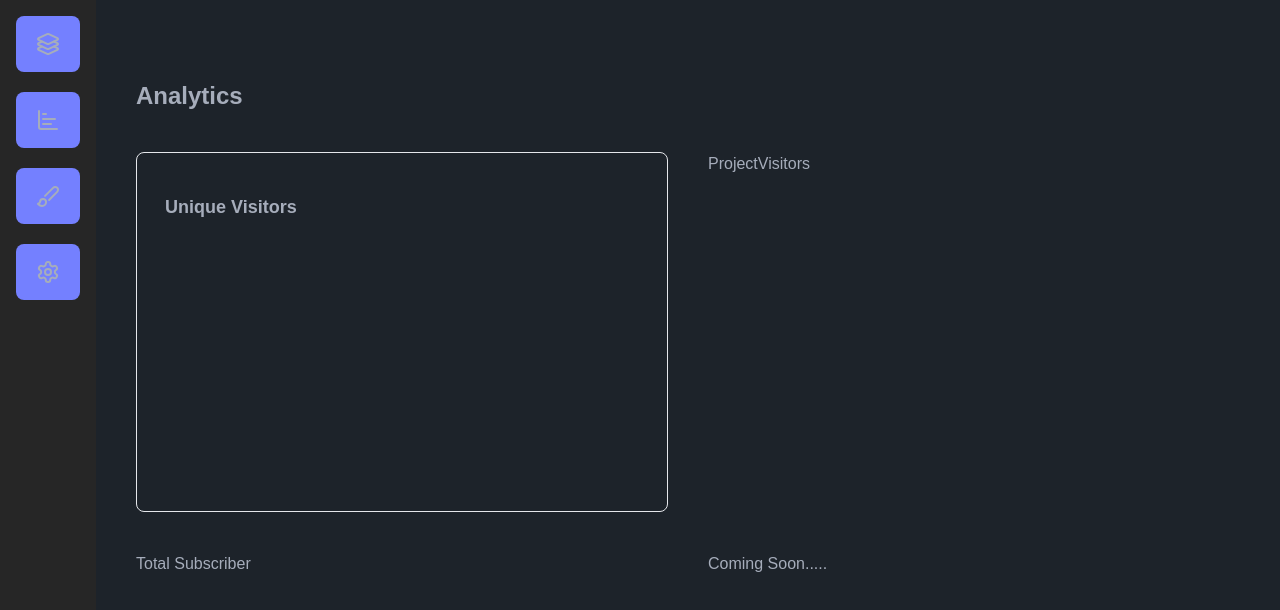
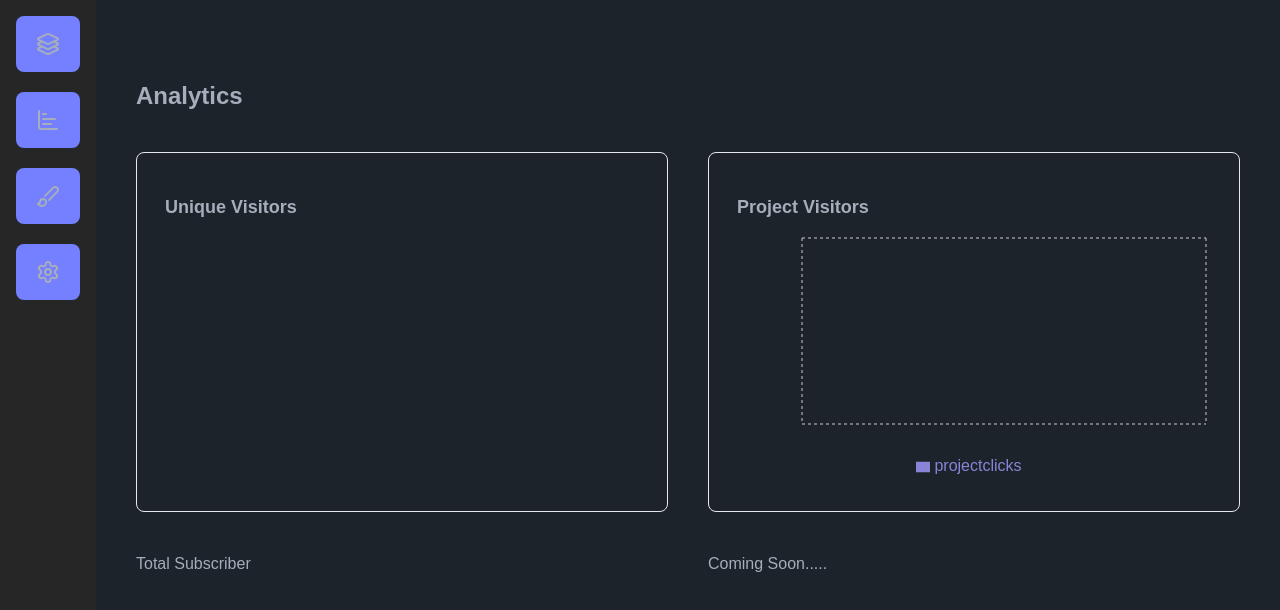
Before and after one commit to anshuman008/showdev, a Next.js app: page /admin/analytics in a window 1280 px wide. Shown: the top 610 px of the page. Built offline with nearby package versions, Linux system fonts and the light colour scheme; no server answers.

Commit message:
feat(analytics-page): analytic page completed

```diff
--- a/app/admin/analytics/_components/ProjectVisitors.jsx
+++ b/app/admin/analytics/_components/ProjectVisitors.jsx
@@ -1,9 +1,43 @@
-import React from 'react'
+import { GetPorjectsClicks } from "../../../serverActions/QueryActions";
+import { useUser } from "@clerk/nextjs";
+import React, { useEffect, useState } from "react";
+import { Bar, BarChart, CartesianGrid, Legend, ResponsiveContainer, Tooltip, XAxis, YAxis } from "recharts";
 
 const ProjectVisitors = () => {
+  const [clickdata, setData] = useState([]);
+
+  const { user } = useUser();
+
+  useEffect(() => {
+    user && getUniqueVisitors();
+  }, [user]);
+
+  const getUniqueVisitors = async () => {
+    const res = await GetPorjectsClicks(user.primaryEmailAddress.emailAddress);
+
+    if (res.status === 200) {
+      setData(res.data);
+      console.log(res);
+    }
+  };
+
   return (
-    <div>ProjectVisitors</div>
-  )
-}
+    <div className="border rounded-lg p-7">
 
-export default ProjectVisitors
+   <h2 className="font-bold text-lg my-3">Project Visitors</h2>
+
+    <ResponsiveContainer width={'100%'} height={250}>
+      <BarChart width={730} height={250} data={clickdata}>
+        <CartesianGrid strokeDasharray="3 3" />
+        <XAxis dataKey="name" />
+        <YAxis />
+        <Tooltip />
+        <Legend />
+        <Bar dataKey="projectclicks" fill="#8884d8" />
+      </BarChart>
+    </ResponsiveContainer>
+    </div>
+  );
+};
+
+export default ProjectVisitors;
--- a/app/admin/analytics/_components/UniqueVisitors.jsx
+++ b/app/admin/analytics/_components/UniqueVisitors.jsx
@@ -48,8 +48,6 @@ const UniqueVisitors = () => {
       <h2 className="font-bold text-lg my-3">Unique Visitors</h2>
       <ResponsiveContainer width={'100%'} height={250}>
         <AreaChart
-          // width={1000}
-          // height={1000}
           data={clickdata}
           margin={{ top: 10, right: 30, left: 0, bottom: 0 }}
         >
--- a/app/serverActions/QueryActions.js
+++ b/app/serverActions/QueryActions.js
@@ -41,3 +41,33 @@ export const GetUserProjectClicks = async (email) => {
     return { error: e.message, status: 400 };
   }
 };
+
+
+export const GetPorjectsClicks = async(email) => {
+    try{
+     const user = await prisma.userInfo.findUnique({
+      where:{
+        email:email
+      },
+      include: {
+        projects: {
+          include: {
+            projectclicks: true,
+          },
+        },
+      },
+     })
+
+     if (!user) {
+      return { error: "No user found", status: 400 };
+    }
+
+    const projectObject = user.projects.map((project) =>({name:project.name,projectclicks:project.projectclicks.length}));
+
+    return { data:projectObject, status: 200 };
+    }
+    catch(e){
+      return { error:e?.message, status: 400 };
+
+    }
+}
```
